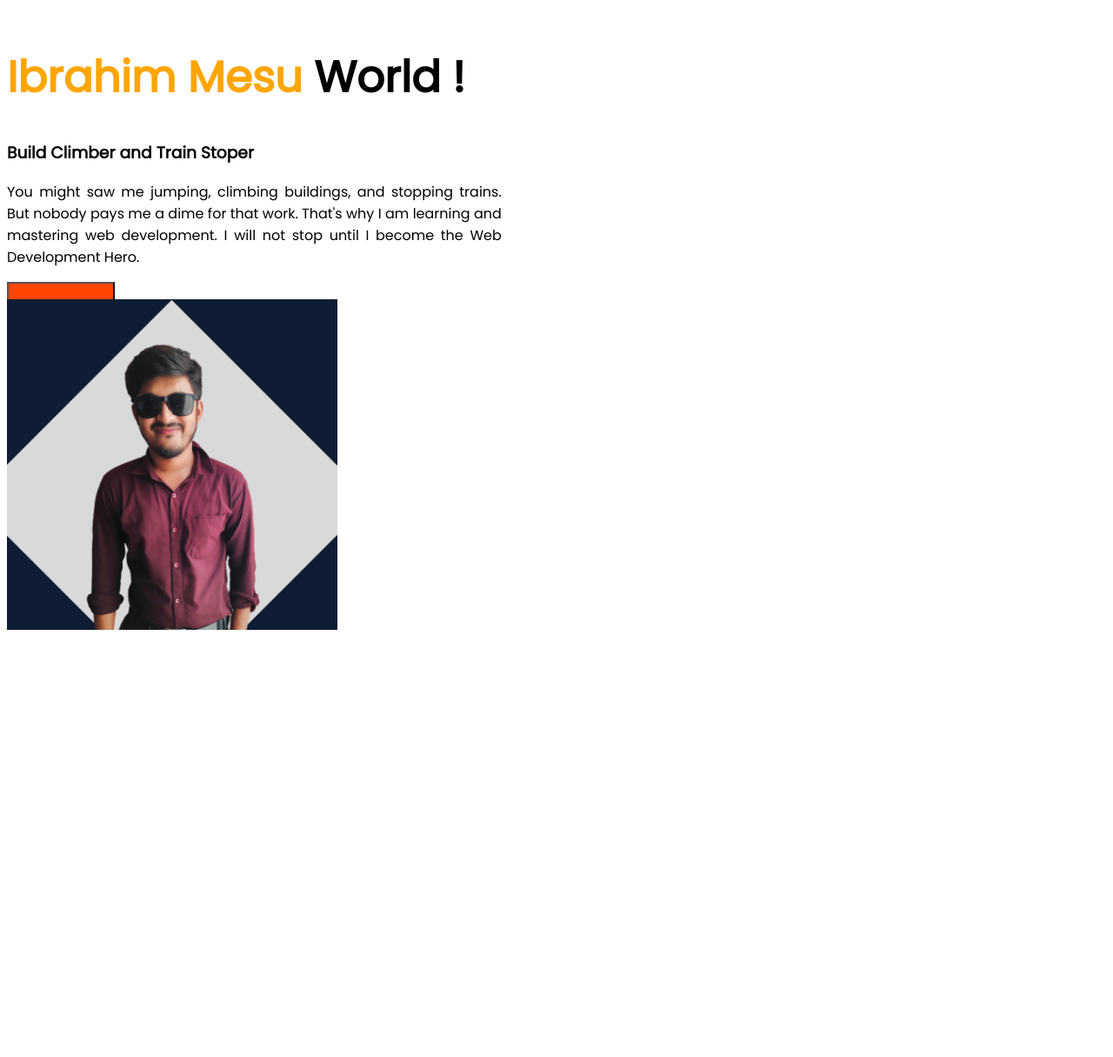
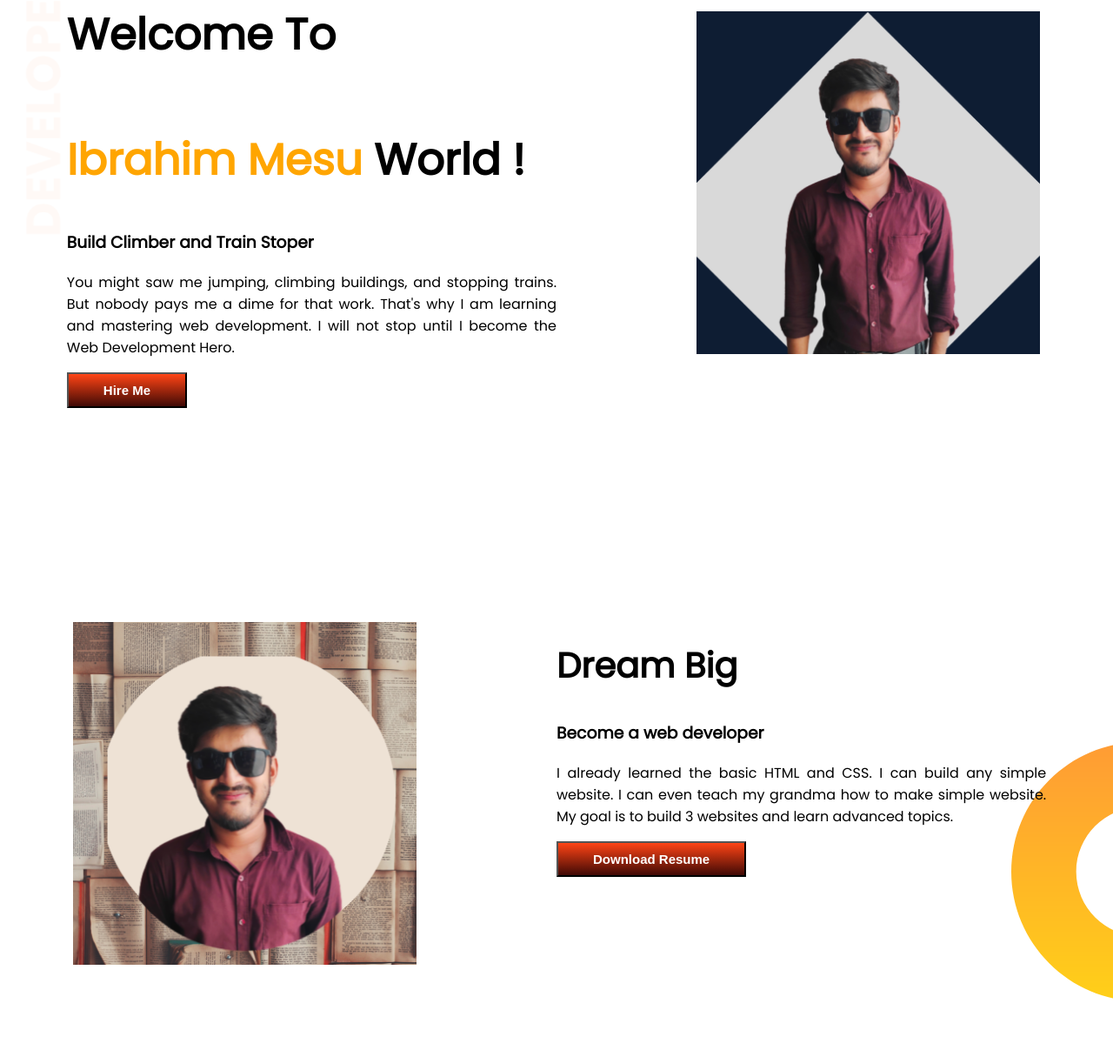
Before and after one commit to mesu-ai/developer-portfolio, a plain HTML site: page index.html in a window 1280 px wide. Shown: the part 90-1305 px from the top of the page at 87% size. Before the commit the page ends 834 px from the top, so only its background shows below. Drawn offline with Linux system fonts and the light colour scheme.

Commit message:
porfolio

```diff
--- a/index.html
+++ b/index.html
@@ -15,28 +15,97 @@
 <body>
 
 
-    <div class="sec">
+    <section class="section sec1-background ">
 
-        <div class="sec1">
-            <h1>Welcome To</h1>
-    <h1><span id="span1">Ibrahim Mesu</span> World !</h1>
+        <div class="sec2 text-center">
+            <h1 style="padding-bottom: 5%;" >Welcome To</h1>
+    <h1 ><span id="span1">Ibrahim Mesu</span> World !</h1>
 
     <h3>Build Climber and Train Stoper</h3>
 
     <p id="p1">You might saw me jumping, climbing buildings, and stopping trains. But nobody pays me a dime for that work. That's why I am learning and mastering web development. I will not stop until I become the Web Development Hero.</p>
 
-   <button id="button1">Hire Me</button>
+
+   <a href="" target="_blank">
+   <button id="button1">Hire Me</button></a>
         </div>
 
-        <div class="sec2">
-            <img src="images/potfolio.png" alt="Developer Picture" height="380px">
+        <div class="sec2 center">
+            <img  src="images/potfolio.png" alt="Developer Picture" width="70%">
         </div>
 
-    </div>
+    </section>
+
+    <section class="section sec2-background ">
+
+        <div class="sec2 center">
+            <img  src="images/mesu.png" alt="Developer Picture" width="70%">
+        </div>
+
+            <div class="sec2 text-center2">
+                <h2>Dream Big</h2>
+        <h3>Become a web developer</h3>
+
+        <p id="p1">I already learned the basic HTML and CSS. I can build any simple website. I can even teach my grandma how to make simple website. My goal is to build 3 websites and learn advanced topics.</p>
+
+
+       <a href="" target="_blank">
+       <button id="button1">Download Resume</button></a>
+            </div>
+
+
+    </section>
+
+
+
+    <h2 style="padding-left:5%;">Experiences:</h2>
+
+    <section class="section sec3-background">
+        <div class="sec2">
+            <div class="card1">
+                <h2>Full Stack Web Developer</h2>
+                <h3 style="color: orangered;">2021-Present | Pro Level Developer</h3>
+                <p>I am the master of HTML, CSS and Javascript. I know everything needed to make a website function, efficient. I didn't stop with the web. I went beyond with most popular Javascript framework called Vue JS. I even know the deployment, server and security. I will give you 100% web solution.</p>
+
+            </div>
+
+        </div>
+
+
+
+
+        <div class="sec2">
+            <div class="card2">
+                <h2>Baby Web Developer</h2>
+                <h3 style="color: orangered;">2020-2021 | Programming Hero Learner</h3>
+                <p>They didn't offer me a job. But I made myself as a remove web developer. I made their website and showed it to them. They liked it. And uploaded the content. It was fun working at Programming Hero.</p>
+
+            </div>
+
+
+
+
+        </div>
+
+
+
+
+    </section>
+
+
+
+
+
+
+
 
 
 
 
 
 </body>
+
+<footer>
+    <p id="f1">© 2021-Present, All content servered by Mesu.</p>
+</footer>
 </html>
--- a/style.css
+++ b/style.css
@@ -1,36 +1,113 @@
 body{
     font-family: 'Poppins', sans-serif;
+    margin: 0;
 }
 
 h1{
     font-size: 50px;
+
+}
+h2{
+    font-size: 40px;
 }
 #span1{
     color:orange;
 }
 #button1{
-    background-color: orangered;
+
     color: white;
-    padding: 15px 25px;
-    font-size: 20px;
-}
-.sec{
-    height: 400px;
-    width: 100%;
+    padding: 10px 40px;
+    font-size: 15px;
+    font-weight: 700;
+    background-image: linear-gradient(rgb(255, 68, 21),rgba(61, 6, 2, 0.986));
+
 
 
 }
-.sec1{
-    height: 400px;
-    width: 45%;
+.section{
+    display: flex;
 
 }
+.sec1-background{
+
+    background-image:url(images/top-banner.png);
+    background-repeat: no-repeat;
+
+
+}
+.sec2-background{
+    background-position: right;
+
+    background-image:url(images/dream-bg.png);
+    background-repeat: no-repeat;
+
+
+}
+
+.sec3-background{
+    background-position: left;
+    background-image:url(images/exp-bg.png);
+    background-repeat: no-repeat;
+
+
+}
+
+
+.sec2{
+    height: 600px;
+    width: 50%;
+
+
+}
+
+
+
 #p1{
     text-align: justify;
 }
+.center{
+    display: flex;
+    justify-content: center;
+    align-items: center;
 
-.sec2{
-    height: 400px;
-    width: 45%;
 
 }
+.text-center{
+    padding:4% 6% ;
+
+}
+.text-center2{
+    padding:7% 6% ;
+
+}
+.card1{
+
+
+    height: 60%;
+    margin-left: 12%;
+    margin-right: 6%;
+    padding: 20px;
+
+    border-left: 5px solid rgb(255, 115, 0);
+
+
+
+
+
+}
+.card2{
+
+
+    height: 60%;
+    margin-left: 6%;
+    margin-right: 12%;
+    padding: 20px;
+
+    border-left: 5px solid red ;
+
+}
+
+#f1{
+
+    text-align: center;
+}
```
Also changed, not shown: images/mesu.png (added).
